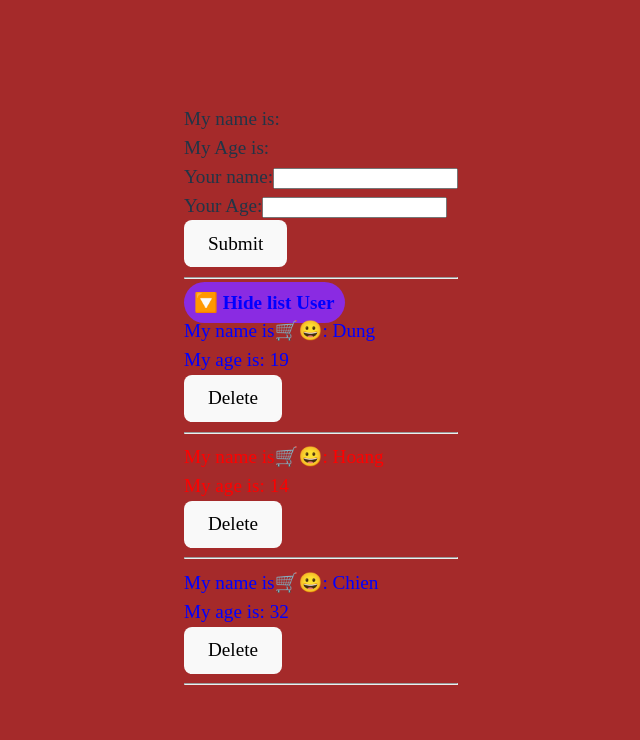
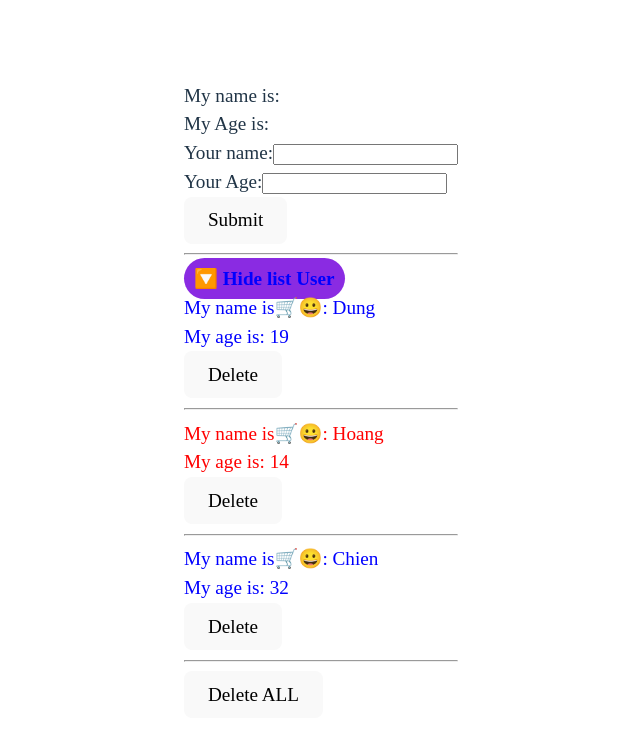
Before and after one commit to DarkTzeoi/React_IUH_2025, a React (Vite) app in the folder TH_Buoi2/React_Component/: page / in a window 1280 px wide. Shown: the top 740 px of the page, without its empty margins (319-959 px from the left). Built offline with nearby package versions, Linux system fonts and the light colour scheme.

Commit message:
Update styling and enhance user notifications; add functionality to delete all users

```diff
--- a/TH_Buoi2/React_Component/src/App.css
+++ b/TH_Buoi2/React_Component/src/App.css
@@ -1,5 +1,5 @@
 body {
-  background-color: brown;
+  background-color: antiquewhites;
   margin: 0 auto;
 }
 #root {
--- a/TH_Buoi2/React_Component/src/Components/DisplayInfor.jsx
+++ b/TH_Buoi2/React_Component/src/Components/DisplayInfor.jsx
@@ -8,11 +8,14 @@ const DisplayInfor = ({ listUser, handleDeleteUser }) => {
   };
 
   useEffect(() => {
-    if (listUser.length === 0) {
-      alert("You deleted all users!");
-    }
-    console.log("useEffect called: listUser changed");
+    if (listUser.length === 0) alert("You deleted all users");
+    console.log("call useeffect");
+
+    if (listUser.length >= 10) alert("List user full");
+    console.log("call useeffect");
   }, [listUser]);
+
+
 
   return (
     <div>
--- a/TH_Buoi2/React_Component/src/Components/MyComponent.jsx
+++ b/TH_Buoi2/React_Component/src/Components/MyComponent.jsx
@@ -20,11 +20,15 @@ const MyComponent = (props) => {
     setUsers(listUserClone);
   };
 
+  const handleDeleteAllUser = () => {
+    setUsers([]);
+  };
   return (
     <div>
       <AddUserInfor handleAddnewUser={handleAddnewUser} />
       <hr />
       <DisplayInfor listUser={users} handleDeleteUser={handleDeleteUser} />
+      <button onClick={handleDeleteAllUser}>Delete ALL</button>
     </div>
   );
 };
```
